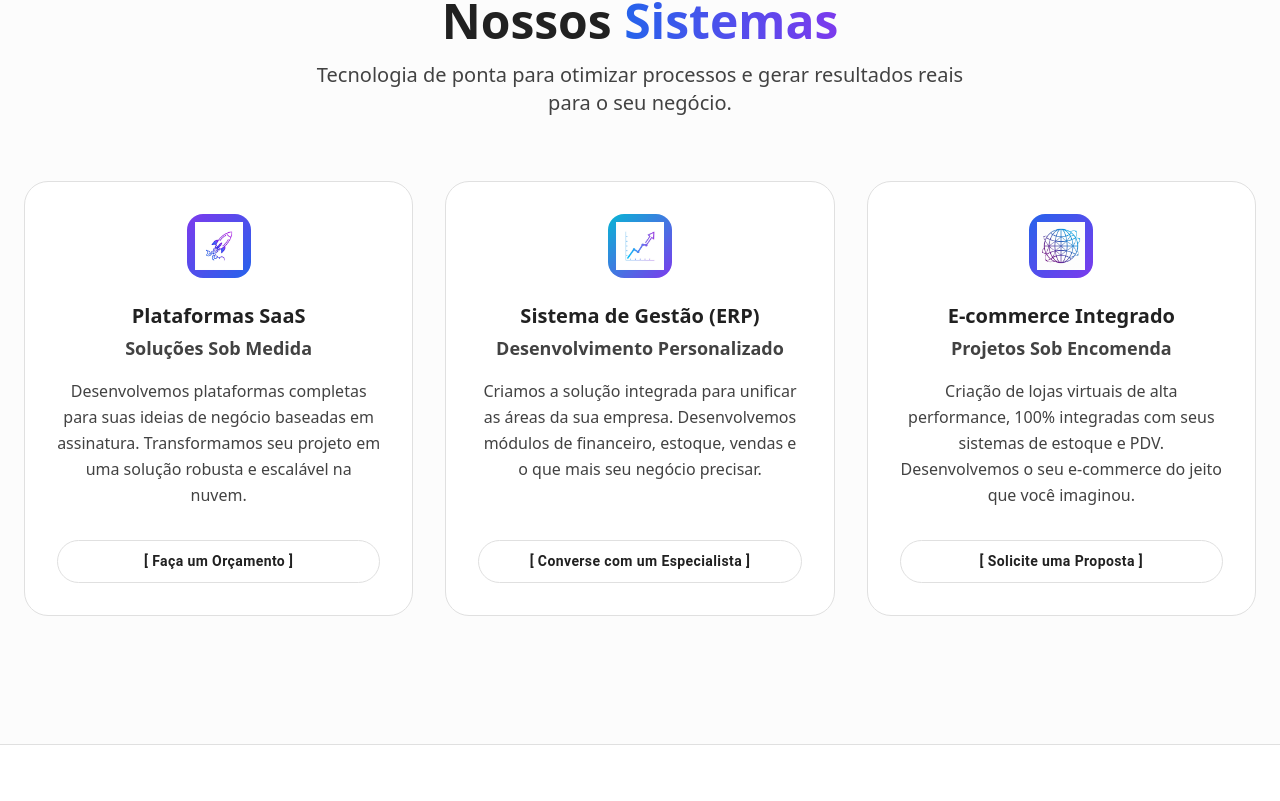
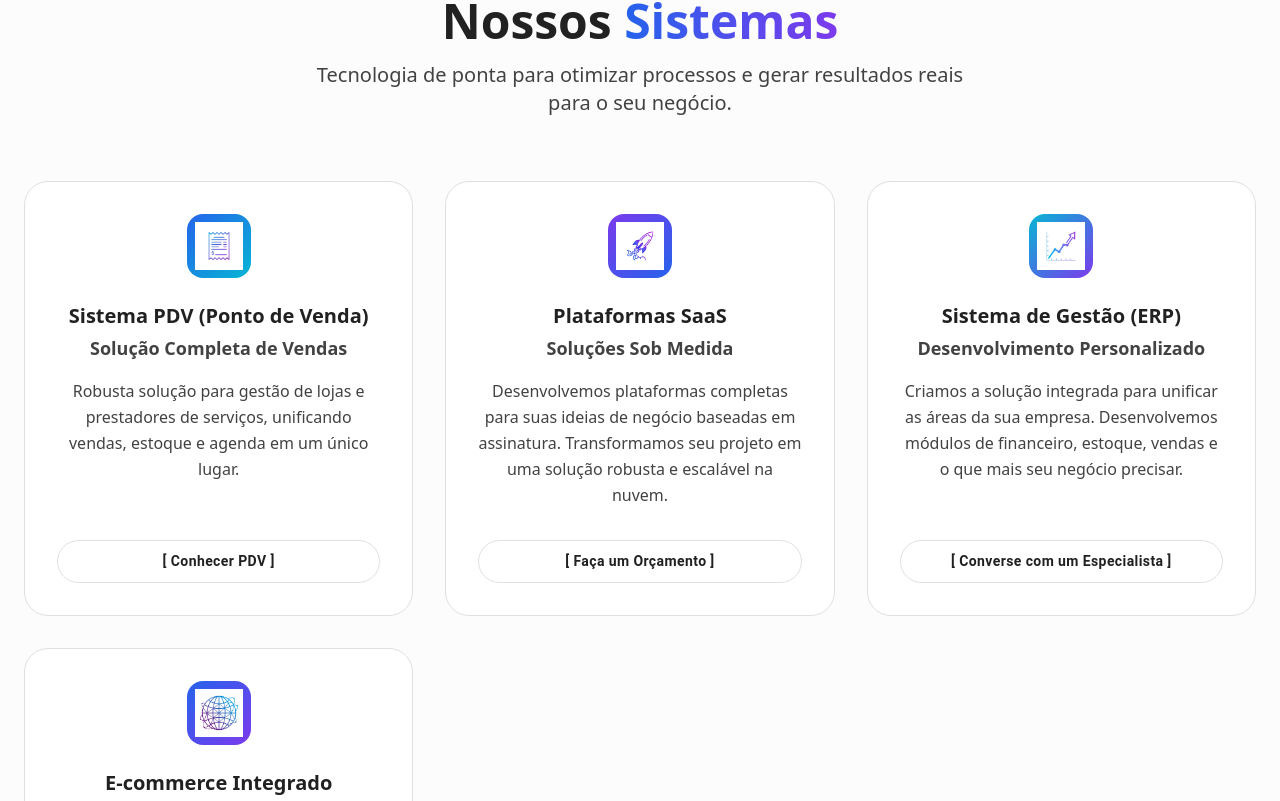
Before and after one commit to agencia-tela-branca/portfolio, a React (Vite) app in the folder _frontend/: page / in a window 1280 px wide. Shown: the part 1999-2800 px from the top of the page. Built offline with nearby package versions, Linux system fonts and the light colour scheme; no server answers.

Commit message:
feat: restore PDV card to systems grid and update layout to 4 cards

```diff
--- a/_frontend/src/pages/home/HomePage.jsx
+++ b/_frontend/src/pages/home/HomePage.jsx
@@ -103,6 +103,14 @@ const HomePage = () => {
     ];
 
     const systems = [
+        {
+            title: "Sistema PDV (Ponto de Venda)",
+            subtitle: "Solução Completa de Vendas",
+            description: "Robusta solução para gestão de lojas e prestadores de serviços, unificando vendas, estoque e agenda em um único lugar.",
+            icon: <img src={pdvIcon} alt="PDV Icon" className="w-12 h-12 object-contain" />,
+            gradient: "from-accent-blue to-accent-cyan",
+            buttonText: "Conhecer PDV"
+        },
         {
             title: "Plataformas SaaS",
             subtitle: "Soluções Sob Medida",
```
